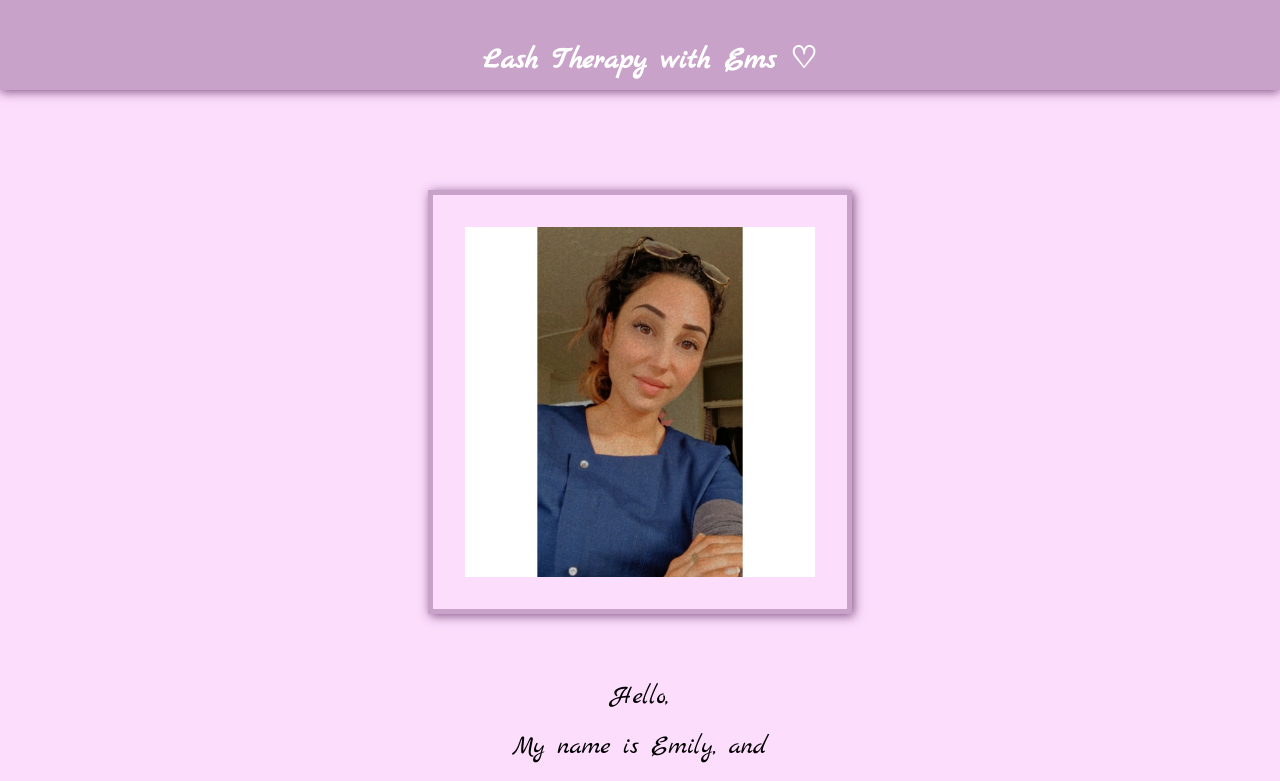
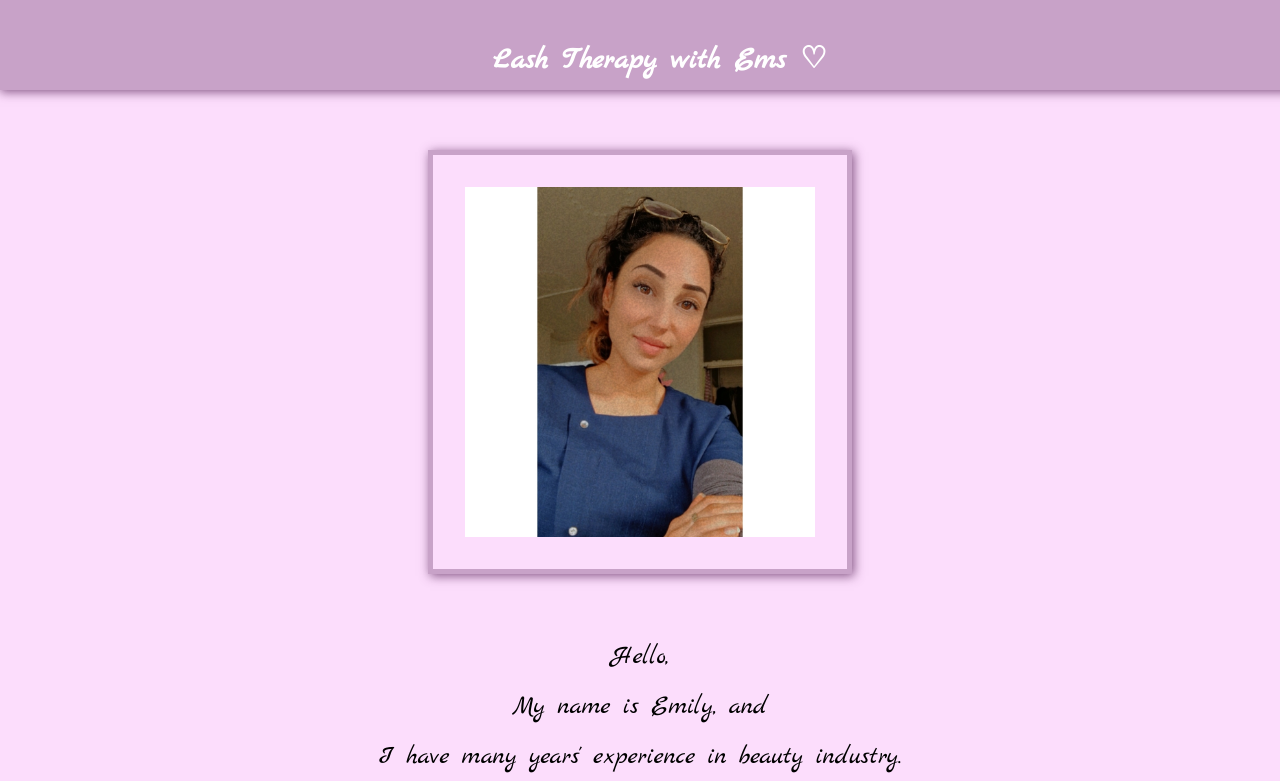
Before and after one commit to DeagoBrowne/Lash-Therapy, a React (Create React App) app: page / in a window 1280 px wide. Shown: the top 781 px of the page. Built offline with nearby package versions, Linux system fonts and the light colour scheme.

Commit message:
fixed navbar to top of page

```diff
--- a/src/App.css
+++ b/src/App.css
@@ -1,4 +1,5 @@
 body {
+  box-sizing: border-box;
   margin: 0;
   padding: 0px;
   font-family: 'Marck Script', cursive;
@@ -25,6 +26,9 @@ body {
 
 /* header */
 .navbar {
+  position: fixed;
+  top: 0;
+  width: 100%;
   display: flex;
   align-items: last baseline;
   padding-left: 20px;
@@ -46,7 +50,7 @@ h3 {
 
 /* main content */
 .main-section {
-  margin-top: 100px;
+  margin-top: 150px;
   /* border: 2px solid red; */
   display: flex;
   align-items: center;
@@ -78,6 +82,7 @@ h3 {
 }
 
 .gallery--grid {
+  margin-bottom: 2rem;
   border: 5px solid #C8A2C8;
   display: flex;
   flex-wrap: wrap;
```
